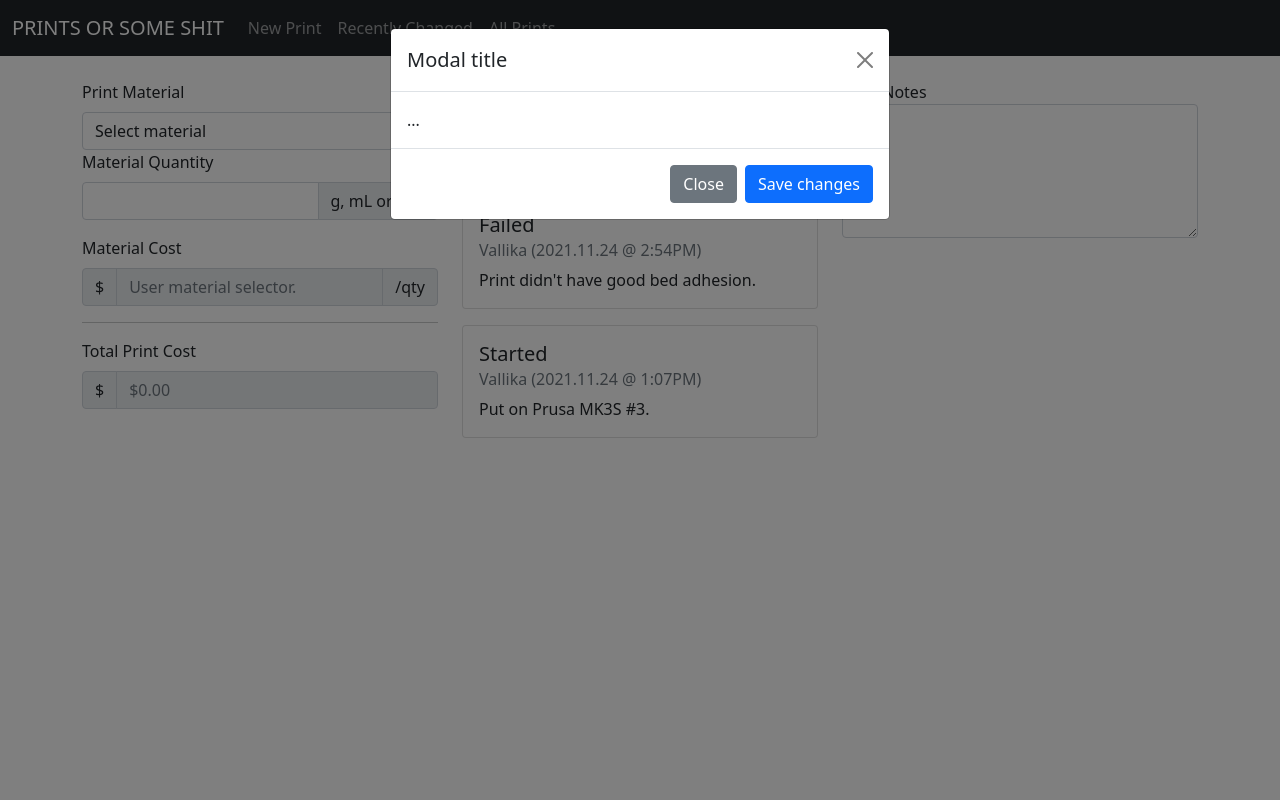
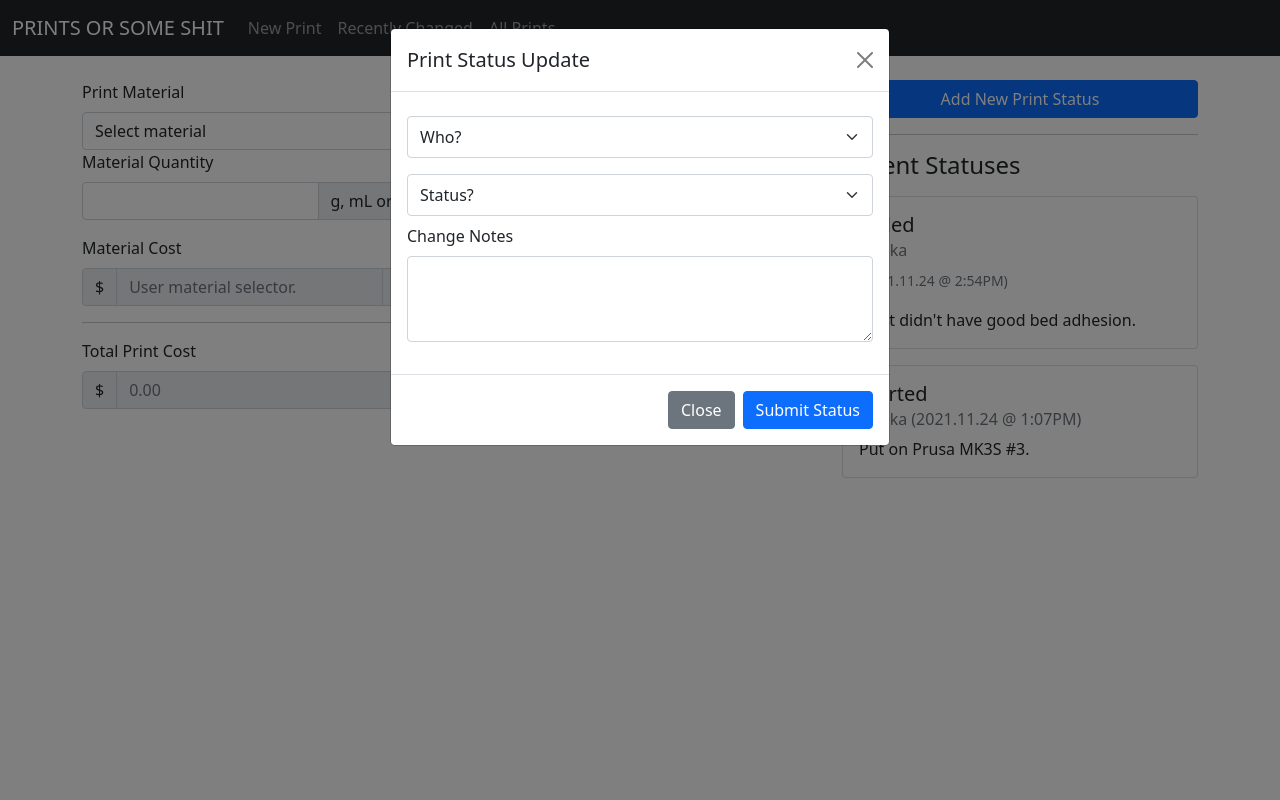
Before and after one commit to RUMakerspace/queue-manager, a Flask app: page /edit/ in a window 1280 px wide, after a click on "Add New Print Status". Run offline with Flask 2, Linux system fonts and the light colour scheme; some libraries are stand-ins or nearby versions.

Commit message:
Added more mockups for print submission, still a WIP.

```diff
--- a/blueprints/edit/templates/edit.html
+++ b/blueprints/edit/templates/edit.html
@@ -23,7 +23,7 @@ function trySetMaterialCost() {
 console.log("in mat cost func");
 var matQuantity = document.getElementById("matQty1").value;
 var matSelectorKey = document.getElementById("materialSelector").value;
-var materialCostPerUnit = materialsCost[matSelectorKey];
+var materialCostPerUnit = materialsCost[matSelectorKey][0];
 var outputCost = materialCostPerUnit * matQuantity;
 
 console.log(matQuantity);
@@ -32,18 +32,35 @@ console.log(materialCostPerUnit);
 console.log(outputCost);
 
 document.getElementById("matCost1").setAttribute("value", materialCostPerUnit);
+
+// This changed whether the total cost is listed as void or not.
+if (Number.parseFloat(outputCost).toFixed(2) < Number.parseFloat(1.0).toFixed(2)) {
+document.getElementById("totalCostPrefix").innerHTML = "$ (Void)";
+} else{
+document.getElementById("totalCostPrefix").innerHTML = "$";
+}
+// These two change the labels on the site when changed the material or quantity.
+document.getElementById("matQtySuffix").innerHTML = (materialsCost[matSelectorKey][1]);
+document.getElementById("matCostSuffix").innerHTML = "/" + (materialsCost[matSelectorKey][1]);
+
 document.getElementById("totalCost").setAttribute("value", Number.parseFloat(outputCost).toFixed(2));
 }
-
+// materials cost table, to be pulled from alexandria in the future.  For now this works?
 var materialsCost = [
-0, .04, .04, .30, .03, .19, .22
+[0, 'g'],
+[.04, 'g'],
+[.04, 'g'],
+[.30, 'cm³'],
+[.03, 'g'],
+[.19, 'mL'],
+[.22, 'mL']
 ];
 
 </script>
 
 <!-- Material selector. -->
 <label for="materialSelector" class="form-label">Print Material</label>
-<select name="materialSelector" id="materialSelector" class="form-select" aria-label="Default select example" onchange="trySetMaterialCost();">
+<select name="materialSelector" id="materialSelector" class="form-select" aria-label="Default select example" onchange="trySetMaterialCost();" required>
   <option value="0" selected>Select material</option>
   <option value="1">PLA</option>
   <option value="2">PETG</option>
@@ -62,8 +79,8 @@ var materialsCost = [
 
 <label for="matQty1" class="form-label">Material Quantity</label>
 <div class="input-group mb-3">
-  <input type="number" id="matQty1" class="form-control" placeholder="" aria-label="Material Quantity" onchange="trySetMaterialCost();">
-    <span class="input-group-text" id="matQtySuffix">g, mL or cm³</span>
+  <input type="number" id="matQty1" class="form-control" placeholder="" aria-label="Material Quantity" onchange="trySetMaterialCost();" required>
+    <span class="input-group-text" name="matQtySuffix" id="matQtySuffix">g, mL or cm³</span>
 </div>
 
 
@@ -74,7 +91,7 @@ var materialsCost = [
 <div class="input-group mb-3">
   <span class="input-group-text" id="matCostPrefix">$</span>
   <input type="number" id="matCost1" class="form-control" placeholder="User material selector." aria-label="Material Cost" disabled>
-    <span class="input-group-text" id="basic-addon1">/qty</span>
+    <span class="input-group-text" name="matCostSuffix" id="matCostSuffix">/qty</span>
 </div>
 
 <hr>
@@ -82,11 +99,20 @@ var materialsCost = [
 <label for="totalCost" class="form-label">Total Print Cost</label>
 <div class="input-group mb-3">
   <span class="input-group-text" id="totalCostPrefix">$</span>
-  <input type="number" id="totalCost" class="form-control" placeholder="$0.00" aria-label="Total Cost" disabled>
+  <input type="number" id="totalCost" name="totalCost" class="form-control" placeholder="0.00" aria-label="Total Cost" disabled>
 </div>
 
 </div> {# Closes left column. #}
 
+<div class="col col-sm-12 col-lg-4"> {# right column #}
+ <div class="form-group">
+    <label for="exampleFormControlTextarea1">Print Notes</label>
+    <textarea class="form-control" id="printNotes" name="printnotes" rows="5"></textarea>
+  </div>
+
+</div> {# closes right column #}
+
+{# opens far right column #}
 <div class="col col-sm-12 col-lg-4">
 
 <!-- Button trigger modal -->
@@ -102,7 +128,8 @@ var materialsCost = [
 <div class="card w-100">
   <div class="card-body">
     <h5 class="card-title">Failed</h5>
-        <h6 class="card-subtitle mb-2 text-muted">Vallika (2021.11.24 @ 2:54PM)</h6>
+        <h6 class="card-subtitle mb-2 text-muted">Vallika</h6>
+        <p class="card-text"><small class="text-muted">(2021.11.24 @ 2:54PM)</small></p>
     <p class="card-text">Print didn't have good bed adhesion.</p>
   </div>
 </div>
@@ -123,15 +150,43 @@ var materialsCost = [
   <div class="modal-dialog">
     <div class="modal-content">
       <div class="modal-header">
-        <h5 class="modal-title" id="exampleModalLabel">Modal title</h5>
+        <h5 class="modal-title" id="exampleModalLabel">Print Status Update</h5>
         <button type="button" class="btn-close" data-bs-dismiss="modal" aria-label="Close"></button>
       </div>
       <div class="modal-body">
-        ...
+      <!-- Popup modal for new print status. -->
+
+      <div class="py-2">
+       <select class="form-select py-2" aria-label="Default select example" required>
+  <option selected>Who?</option>
+{% for user in validPrintingUsers %}
+  <option value="{{user.key}}">{{user.name}}</option>
+{% endfor %}
+</select>
+</div>
+<!-- Select for what status -->
+<div class="py-2">
+       <select class="form-select py-2" aria-label="Default select example" required>
+  <option selected>Status?</option>
+  <option value="start">Print Started</option>
+  <option value="change_submitted">User Submitted File Info Change / More Context</option>
+  <option value="finished">Print Finished</option>
+  <option value="pickedup">Picked Up</option>
+  <option value="failed">Print Failed</option>
+  <option value="cancelled">Print Cancelled</option>
+</select>
+</div>
+
+<div class="mb-3">
+  <label for="printStatusChangeNotes" class="form-label">Change Notes</label>
+  <textarea class="form-control" id="printStatusChangeNotes" rows="3"></textarea>
+</div>
+
+
       </div>
       <div class="modal-footer">
         <button type="button" class="btn btn-secondary" data-bs-dismiss="modal">Close</button>
-        <button type="button" class="btn btn-primary">Save changes</button>
+        <button type="button" class="btn btn-primary">Submit Status</button>
       </div>
     </div>
   </div>
@@ -140,13 +195,5 @@ var materialsCost = [
 
 
 </div> {# Closes right column. #}
-
-<div class="col col-sm-12 col-lg-4"> {# far right columns #}
- <div class="form-group">
-    <label for="exampleFormControlTextarea1">Print Notes</label>
-    <textarea class="form-control" id="printNotes" name="printnotes" rows="5"></textarea>
-  </div>
-
-</div> {# closes far right column #}
 </div> {# Closes row. #}
 {% endblock %}
```
